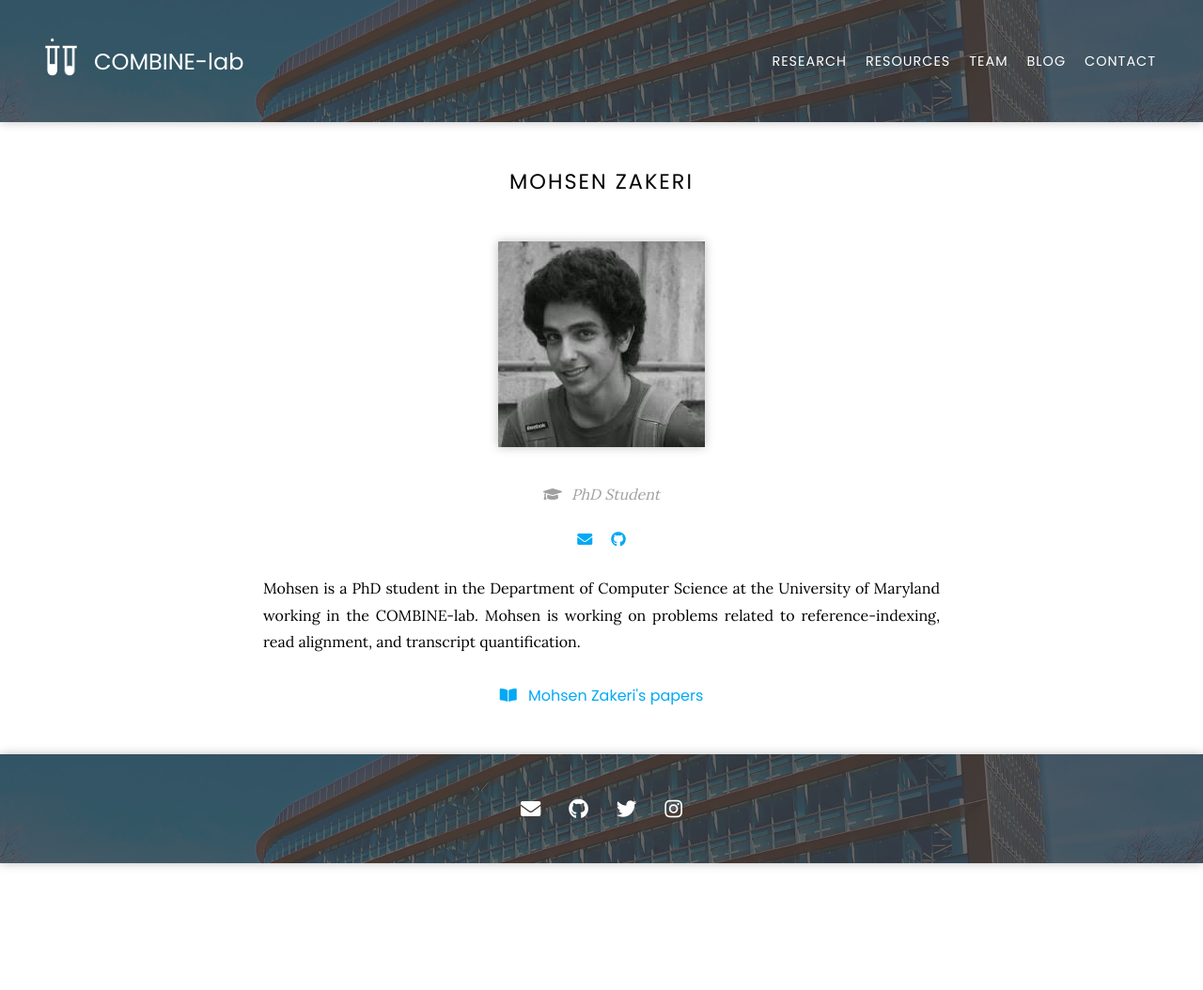
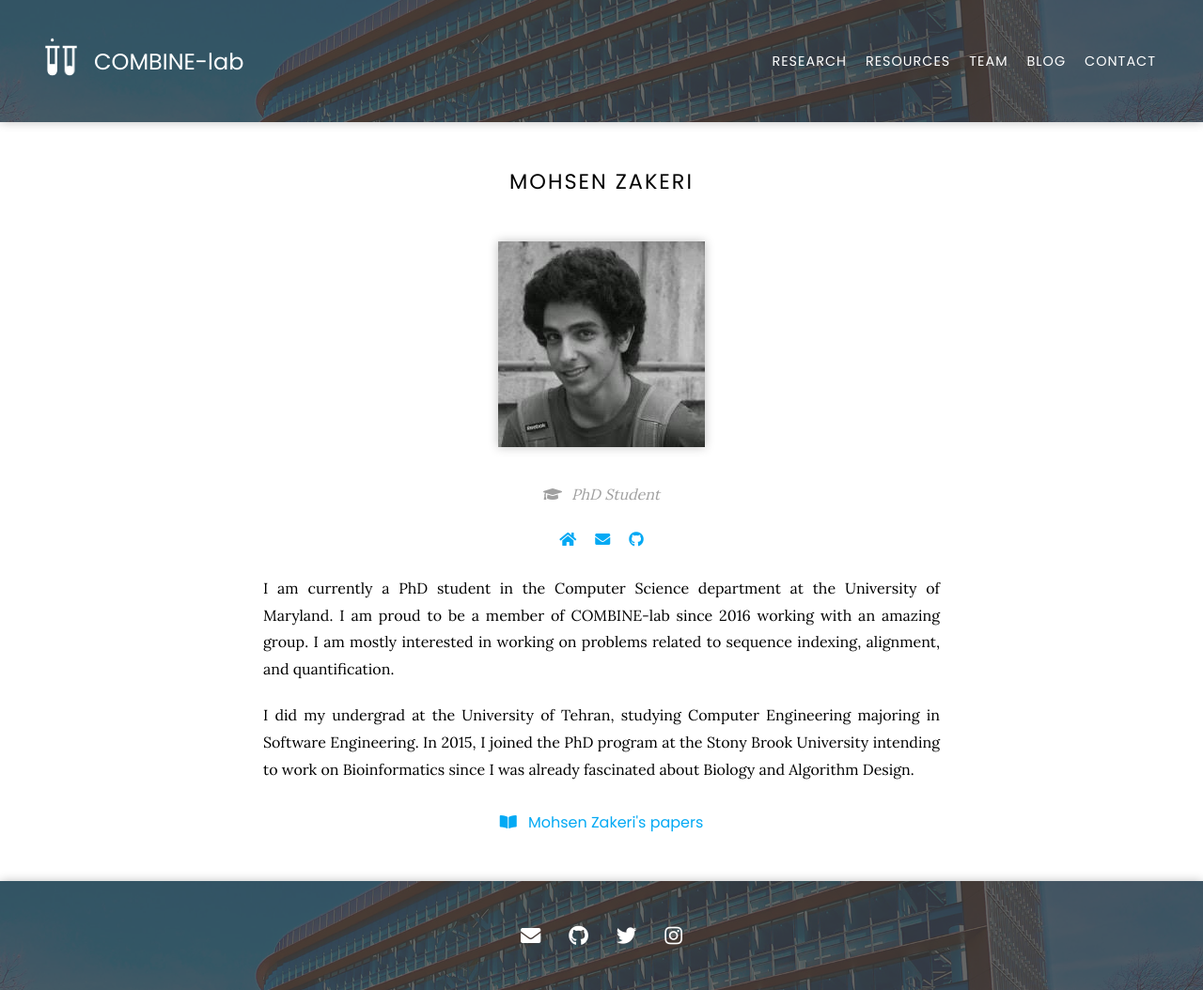
Before and after one commit to COMBINE-lab/combine-lab.github.io, a Jekyll site: the page built from _members/mohsen-zakeri.md, in a window 1280 px wide. Shown: the whole page at 94% size. Built offline with Jekyll 4.4.1, drawn with Linux system fonts in a browser that asks for light colours; nearby versions of some CDN libraries.

Commit message:
Update mohsen-zakeri.md

```diff
--- a/_members/mohsen-zakeri.md
+++ b/_members/mohsen-zakeri.md
@@ -5,10 +5,12 @@ search:
   - M Zakeri
 role: phd
 group: current
+website: http://mohsenzakeri.com/
 image: images/mohsen.jpg
 email: mzakeri@cs.umd.edu
 github: mohsenzakeri
 ---
 
-Mohsen is a PhD student in the Department of Computer Science at the University of Maryland working in the COMBINE-lab.  Mohsen is working on problems related to
-reference-indexing, read alignment, and transcript quantification.
+I am currently a PhD student in the Computer Science department at the University of Maryland. I am proud to be a member of COMBINE-lab since 2016 working with an amazing group. I am mostly interested in working on problems related to sequence indexing, alignment, and quantification.
+
+I did my undergrad at the University of Tehran, studying Computer Engineering majoring in Software Engineering. In 2015, I joined the PhD program at the Stony Brook University intending to work on Bioinformatics since I was already fascinated about Biology and Algorithm Design.
```
